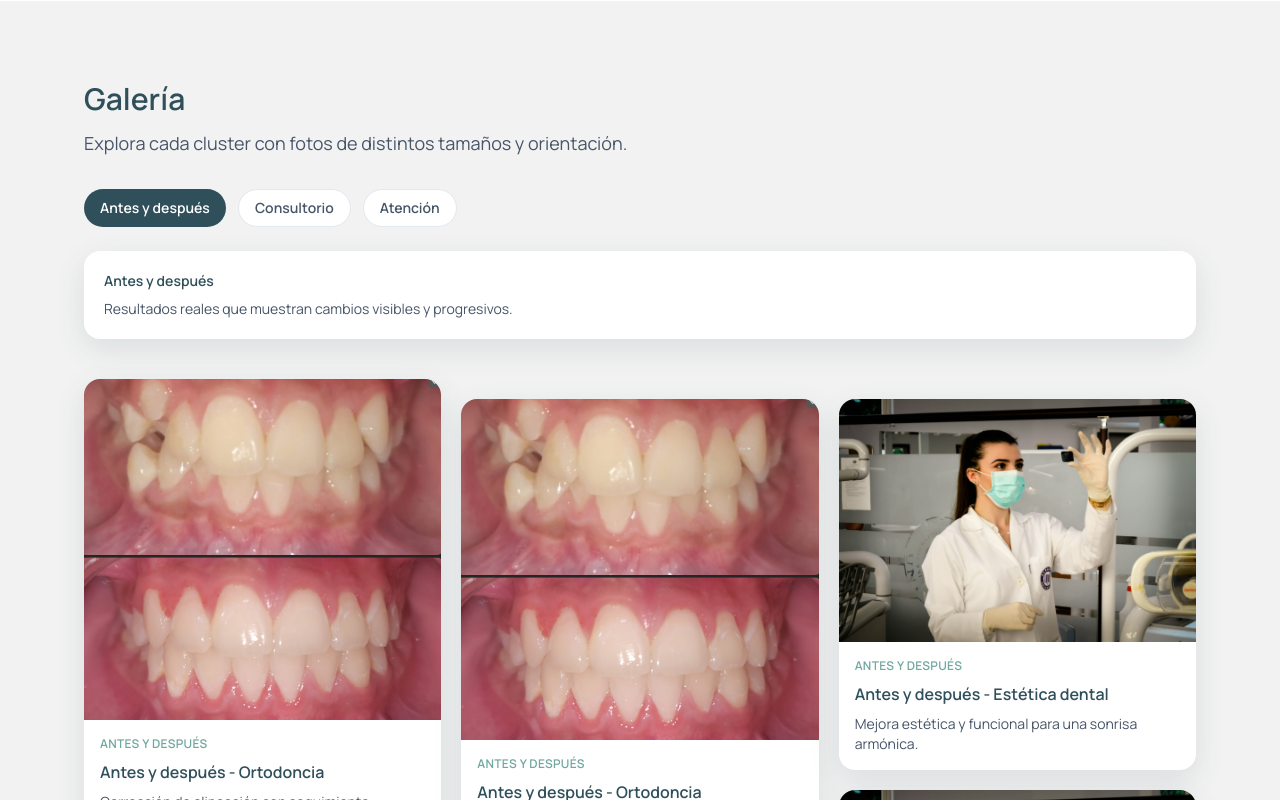
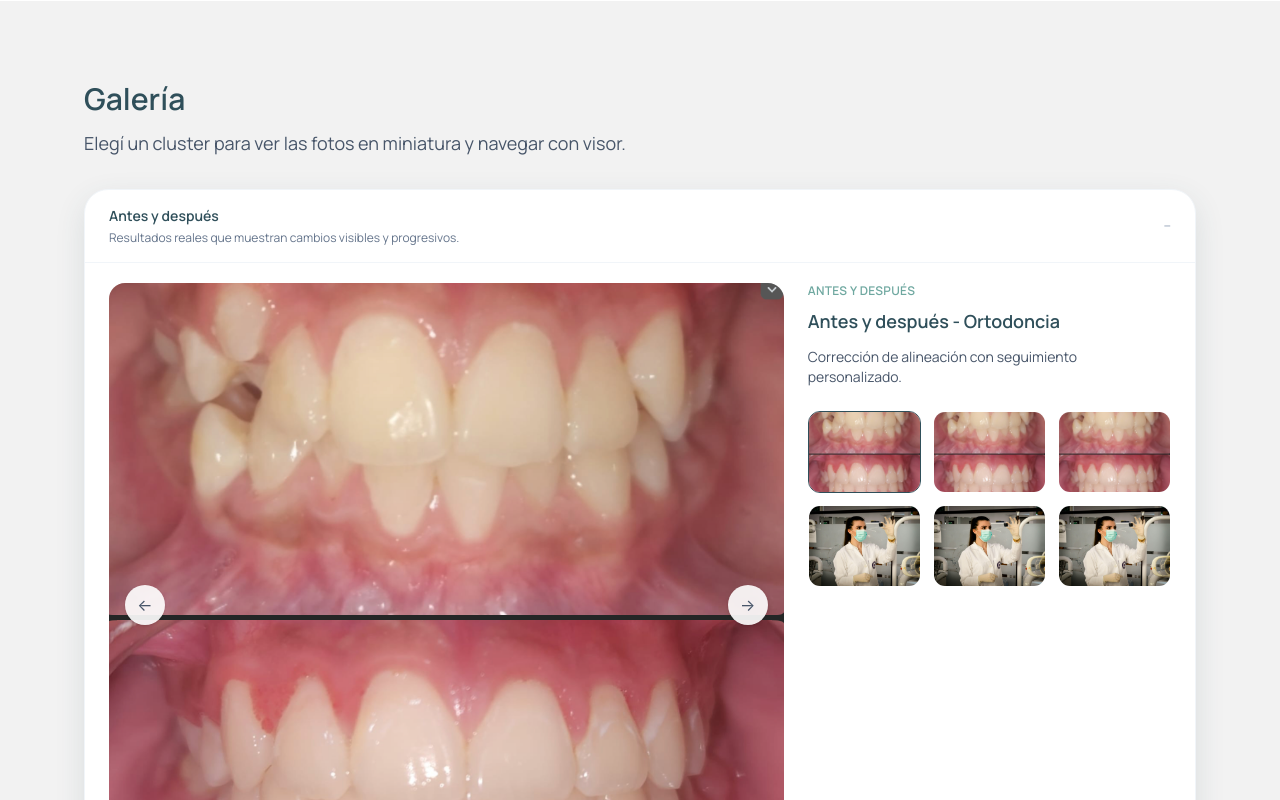
Before and after one commit to gefm2002/maida, a React (Vite) app: page / in a window 1280 px wide. Shown: the part 2280-3080 px from the top of the page. Built offline with nearby package versions, Linux system fonts and the light colour scheme.

Commit message:
Update landing changes

```diff
--- a/src/App.tsx
+++ b/src/App.tsx
@@ -36,7 +36,7 @@ type GalleryItem = {
   description: string
 }
 
-const galleryTabs = [
+const galleryClusters = [
   {
     id: 'Antes y después',
     label: 'Antes y después',
@@ -88,8 +88,8 @@ function App() {
     reason: '',
   })
   const [selectedService, setSelectedService] = useState<string>('')
-  const [activeGalleryTab, setActiveGalleryTab] = useState<string>(galleryTabs[0].id)
-  const [activeGalleryItem, setActiveGalleryItem] = useState<GalleryItem | null>(null)
+  const [activeGalleryCluster, setActiveGalleryCluster] = useState<string>(galleryClusters[0].id)
+  const [activeGalleryItemId, setActiveGalleryItemId] = useState<string | null>(null)
 
   const handleFormSubmit = (event: FormEvent<HTMLFormElement>) => {
     event.preventDefault()
@@ -250,55 +250,119 @@ function App() {
           <div className="mx-auto w-full max-w-6xl px-5">
             <h2 className="section-title">Galería</h2>
             <p className="section-subtitle">
-              Explora cada cluster con fotos de distintos tamaños y orientación.
+              Elegí un cluster para ver las fotos en miniatura y navegar con visor.
             </p>
-            <div className="mt-8 flex flex-wrap gap-3">
-              {galleryTabs.map((tab) => (
+            <div className="mt-8 space-y-4">
+              {galleryClusters.map((cluster) => {
+                const items = (gallery as GalleryItem[]).filter(
+                  (item) => item.type === cluster.id,
+                )
+                const activeIndex = Math.max(
+                  0,
+                  items.findIndex((item) => item.id === activeGalleryItemId),
+                )
+                const activeItem = items[activeIndex] || items[0]
+                const isOpen = activeGalleryCluster === cluster.id
+
+                return (
+                  <div
+                    key={cluster.id}
+                    className="overflow-hidden rounded-3xl border border-slate-100 bg-white shadow-soft"
+                  >
                     <button
-                  key={tab.id}
                       type="button"
-                  onClick={() => setActiveGalleryTab(tab.id)}
-                  className={`rounded-full px-4 py-2 text-sm font-semibold transition ${
-                    activeGalleryTab === tab.id
-                      ? 'bg-petrol text-white'
-                      : 'border border-slate-200 bg-white text-slate-600 hover:text-petrol'
-                  }`}
+                      onClick={() => {
+                        setActiveGalleryCluster(cluster.id)
+                        setActiveGalleryItemId(items[0]?.id ?? null)
+                      }}
+                      className="flex w-full items-center justify-between px-6 py-4 text-left"
                     >
-                  {tab.label}
+                      <div>
+                        <p className="text-sm font-semibold text-petrol">{cluster.label}</p>
+                        <p className="mt-1 text-xs text-slate-500">{cluster.description}</p>
+                      </div>
+                      <span className="text-sm text-slate-400">{isOpen ? '−' : '+'}</span>
                     </button>
-              ))}
+
+                    {isOpen ? (
+                      <div className="border-t border-slate-100 px-6 pb-6 pt-5">
+                        <div className="grid gap-6 lg:grid-cols-[1.3fr_0.7fr]">
+                          <div className="relative overflow-hidden rounded-2xl bg-light-gray">
+                            {activeItem ? (
+                              <img
+                                src={activeItem.imageUrl}
+                                alt={activeItem.title}
+                                className="h-full w-full object-contain"
+                              />
+                            ) : null}
+                            {items.length > 1 ? (
+                              <>
+                                <button
+                                  type="button"
+                                  onClick={() => {
+                                    const nextIndex =
+                                      (activeIndex - 1 + items.length) % items.length
+                                    setActiveGalleryItemId(items[nextIndex].id)
+                                  }}
+                                  className="absolute left-4 top-1/2 flex h-10 w-10 -translate-y-1/2 items-center justify-center rounded-full bg-white/90 text-slate-600 shadow"
+                                >
+                                  ←
+                                </button>
+                                <button
+                                  type="button"
+                                  onClick={() => {
+                                    const nextIndex = (activeIndex + 1) % items.length
+                                    setActiveGalleryItemId(items[nextIndex].id)
+                                  }}
+                                  className="absolute right-4 top-1/2 flex h-10 w-10 -translate-y-1/2 items-center justify-center rounded-full bg-white/90 text-slate-600 shadow"
+                                >
+                                  →
+                                </button>
+                              </>
+                            ) : null}
                           </div>
-            <div className="mt-6 rounded-2xl bg-white p-5 shadow-soft">
-              <p className="text-sm font-semibold text-petrol">{activeGalleryTab}</p>
-              <p className="mt-2 text-sm text-slate-600">
-                {galleryTabs.find((tab) => tab.id === activeGalleryTab)?.description}
+                          <div>
+                            {activeItem ? (
+                              <>
+                                <p className="text-xs font-semibold uppercase tracking-wide text-mint-dark">
+                                  {activeItem.type}
                                 </p>
-            </div>
-            <div className="mt-10 columns-1 gap-5 space-y-5 sm:columns-2 lg:columns-3">
-              {(gallery as GalleryItem[])
-                .filter((item) => item.type === activeGalleryTab)
-                .map((item) => (
+                                <h3 className="mt-2 text-lg font-semibold text-petrol">
+                                  {activeItem.title}
+                                </h3>
+                                <p className="mt-3 text-sm text-slate-600">
+                                  {activeItem.description}
+                                </p>
+                              </>
+                            ) : null}
+                            <div className="mt-6 grid grid-cols-3 gap-3">
+                              {items.map((item) => (
                                 <button
                                   key={item.id}
                                   type="button"
-                    onClick={() => setActiveGalleryItem(item)}
-                    className="w-full break-inside-avoid overflow-hidden rounded-2xl bg-white text-left shadow-soft transition hover:-translate-y-1 hover:shadow-lg"
+                                  onClick={() => setActiveGalleryItemId(item.id)}
+                                  className={`overflow-hidden rounded-xl border transition ${
+                                    item.id === activeItem?.id
+                                      ? 'border-petrol'
+                                      : 'border-transparent'
+                                  }`}
                                 >
                                   <img
                                     src={item.imageUrl}
                                     alt={item.title}
-                      className="h-auto w-full object-cover"
+                                    className="h-20 w-full object-cover"
                                     loading="lazy"
                                   />
-                    <div className="p-4">
-                      <p className="text-xs font-semibold uppercase tracking-wide text-mint-dark">
-                        {item.type}
-                      </p>
-                      <h3 className="mt-2 text-base font-semibold text-petrol">{item.title}</h3>
-                      <p className="mt-2 text-sm text-slate-600">{item.description}</p>
-                    </div>
                                 </button>
                               ))}
+                            </div>
+                          </div>
+                        </div>
+                      </div>
+                    ) : null}
+                  </div>
+                )
+              })}
             </div>
           </div>
         </section>
@@ -595,42 +659,6 @@ function App() {
         </div>
       </footer>
 
-      {activeGalleryItem ? (
-        <div
-          className="fixed inset-0 z-50 flex items-center justify-center bg-slate-900/80 p-6"
-          role="dialog"
-          aria-modal="true"
-          onClick={() => setActiveGalleryItem(null)}
-        >
-          <div
-            className="relative max-h-[90vh] w-full max-w-4xl overflow-hidden rounded-3xl bg-white shadow-soft"
-            onClick={(event) => event.stopPropagation()}
-          >
-            <button
-              type="button"
-              onClick={() => setActiveGalleryItem(null)}
-              className="absolute right-4 top-4 rounded-full bg-white/90 px-3 py-1 text-xs font-semibold text-slate-600 shadow"
-            >
-              Cerrar
-            </button>
-            <img
-              src={activeGalleryItem.imageUrl}
-              alt={activeGalleryItem.title}
-              className="max-h-[70vh] w-full object-contain"
-            />
-            <div className="p-6">
-              <p className="text-xs font-semibold uppercase tracking-wide text-mint-dark">
-                {activeGalleryItem.type}
-              </p>
-              <h3 className="mt-2 text-lg font-semibold text-petrol">
-                {activeGalleryItem.title}
-              </h3>
-              <p className="mt-2 text-sm text-slate-600">{activeGalleryItem.description}</p>
-            </div>
-          </div>
-        </div>
-      ) : null}
-
       <a
         href={buildWhatsAppLink(site.whatsappDefaultMessage)}
         target="_blank"
```
Lines whose indentation alone changed are shown as unchanged.
